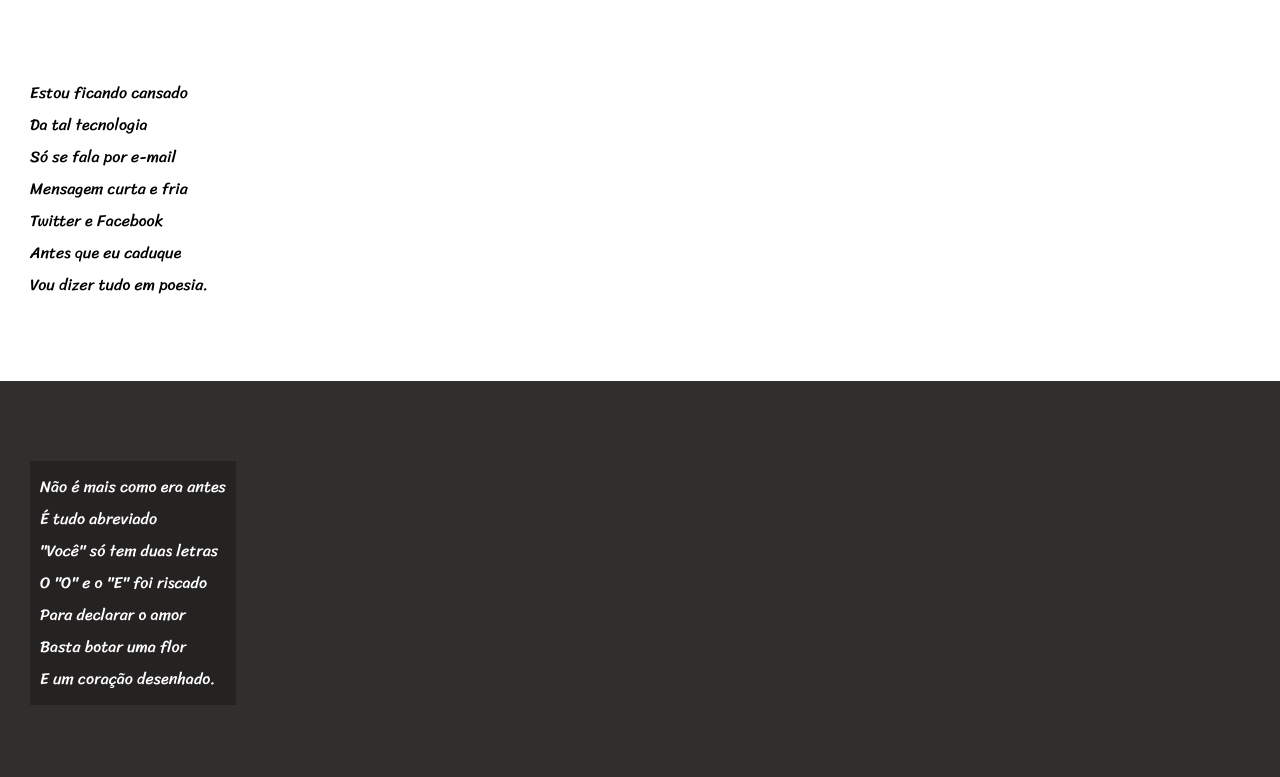
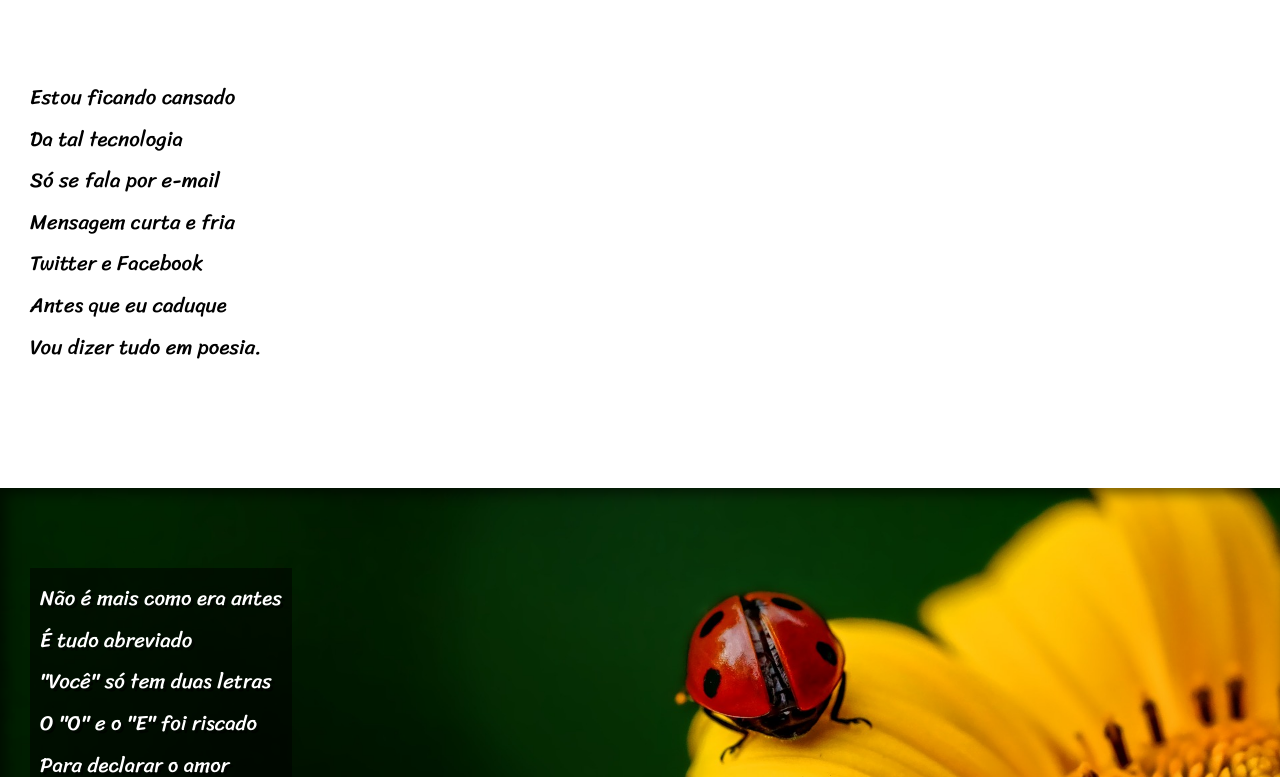
Before and after one commit to adilsonalbuquerquedasilva/html-css, a plain HTML site: page desafios/Desafio 12/index.html in a window 1280 px wide. Shown: the part 175-952 px from the top of the page. Drawn offline with Linux system fonts and the light colour scheme.

Commit message:
desafio 12 finalizado

```diff
--- a/desafios/Desafio 12/estilo/style.css
+++ b/desafios/Desafio 12/estilo/style.css
@@ -48,10 +48,24 @@ header a, footer a{
 }
 
 section{
-    padding: 10vh 0;
+    padding: 10vh 0 10vh 30px;
     line-height: 2em;
-    padding-left: 30px;
     font-family: var(--fonte3);
+    font-size: 1.3em;
+}
+
+#img001{
+    background-image: url(../imagens/background001.jpg);
+    background-position: right center;
+}
+
+#img002{
+    background-image: url(../imagens/background002.jpg);
+    background-position: right center;
+}
+
+section p{
+    padding-bottom: 40px;
 }
 
 .normal{
@@ -62,12 +76,16 @@ section{
 .imagem{
     background-color: rgb(49, 46, 46);
     color: white;
+    box-shadow: inset 6px 6px 13px rgba(0, 0, 0, 0.534);
+    background-size: cover;
+    background-attachment: fixed;
 }
 
 .imagem p{
-    background-color: rgba(0, 0, 0, 0.253);
+    background-color: rgba(0, 0, 0, 0.507);
     display: inline-block;
     padding: 10px;
+    text-shadow: 3px 3px 0px rgba(0, 0, 0, 0.582);
 }
 
 footer{
--- a/desafios/Desafio 12/index.html
+++ b/desafios/Desafio 12/index.html
@@ -25,7 +25,7 @@
     </section>
 
 
-    <section class="imagem">
+    <section class="imagem" id="img001">
         <p>
             Não é mais como era antes <br>
             É tudo abreviado <br>
@@ -59,7 +59,7 @@
     </section>
 
 
-    <section class="imagem">
+    <section class="imagem" id="img002">
         <p>
             Tenho saudade das cartas <br>
             Escritas com a própria mão <br>
```
